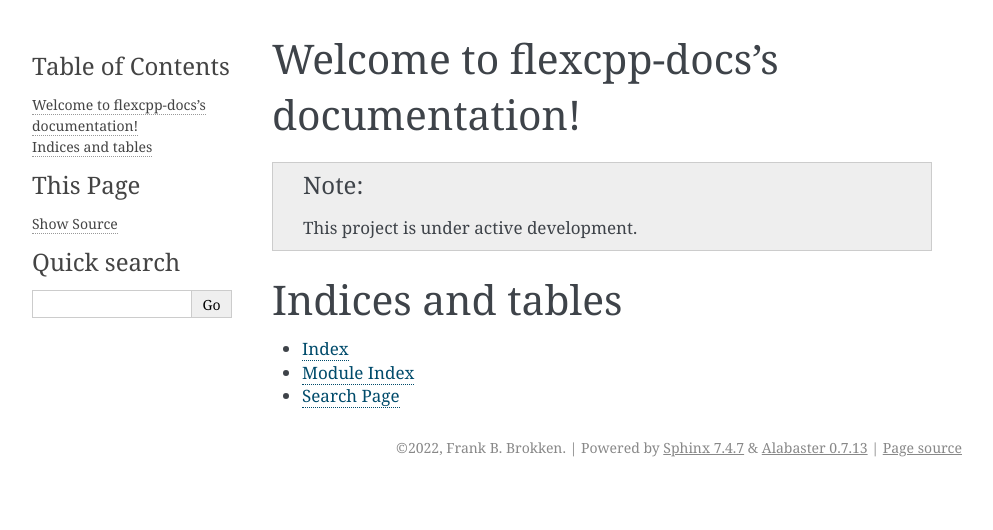
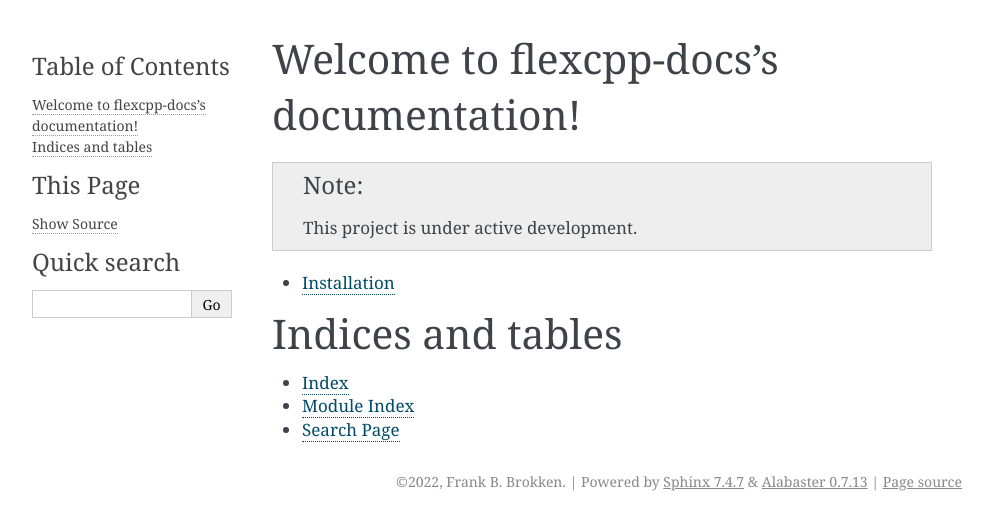
Before and after one commit to s-bose/flexcpp-docs, a Sphinx documentation site: the page built from docs/source/index.rst, in a window 1280 px wide. Shown: the top 530 px of the page, without its empty margins (148-1141 px from the left). Built offline with Sphinx 7.4.7, drawn with Linux system fonts in a browser that asks for light colours.

Commit message:
installation page wip

```diff
--- a/docs/source/index.rst
+++ b/docs/source/index.rst
@@ -12,6 +12,7 @@ Welcome to flexcpp-docs's documentation!
 
 .. toctree::
    :maxdepth: 2
+
    pages/installation
 
 
--- a/docs/source/pages/installation.rst
+++ b/docs/source/pages/installation.rst
@@ -1,4 +1,7 @@
-# Installation
+============
+Installation
+============
+
 
 ## Debian Package
 `flexc++` is available as an apt-package for all debian-based distributions.
--- /dev/null
+++ b/docs/source/pages/introduction.rst
@@ -0,0 +1,3 @@
+============
+Introduction
+============
```
Also changed, not shown: other parts of docs/source/pages/installation.rst (+1 -0 lines).
